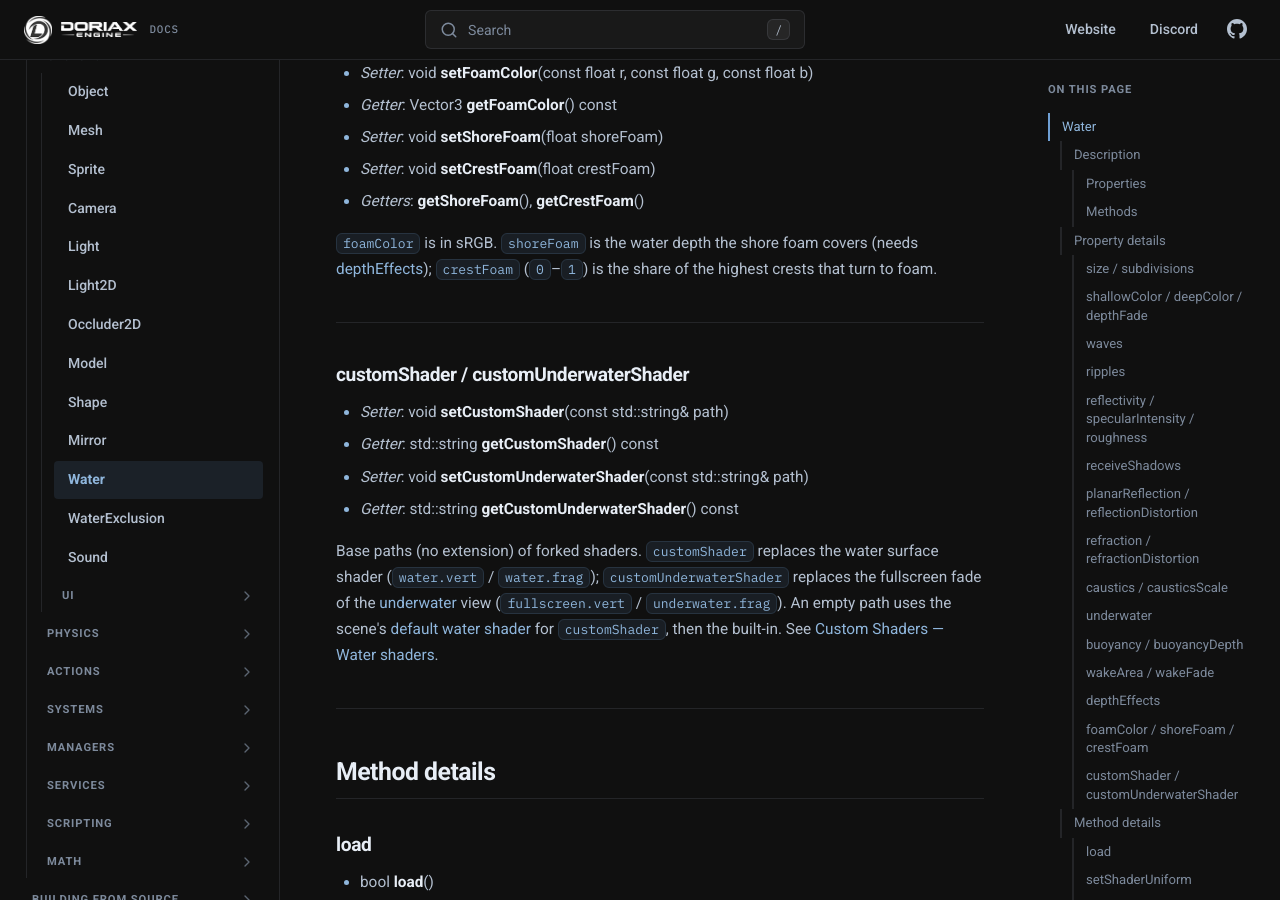
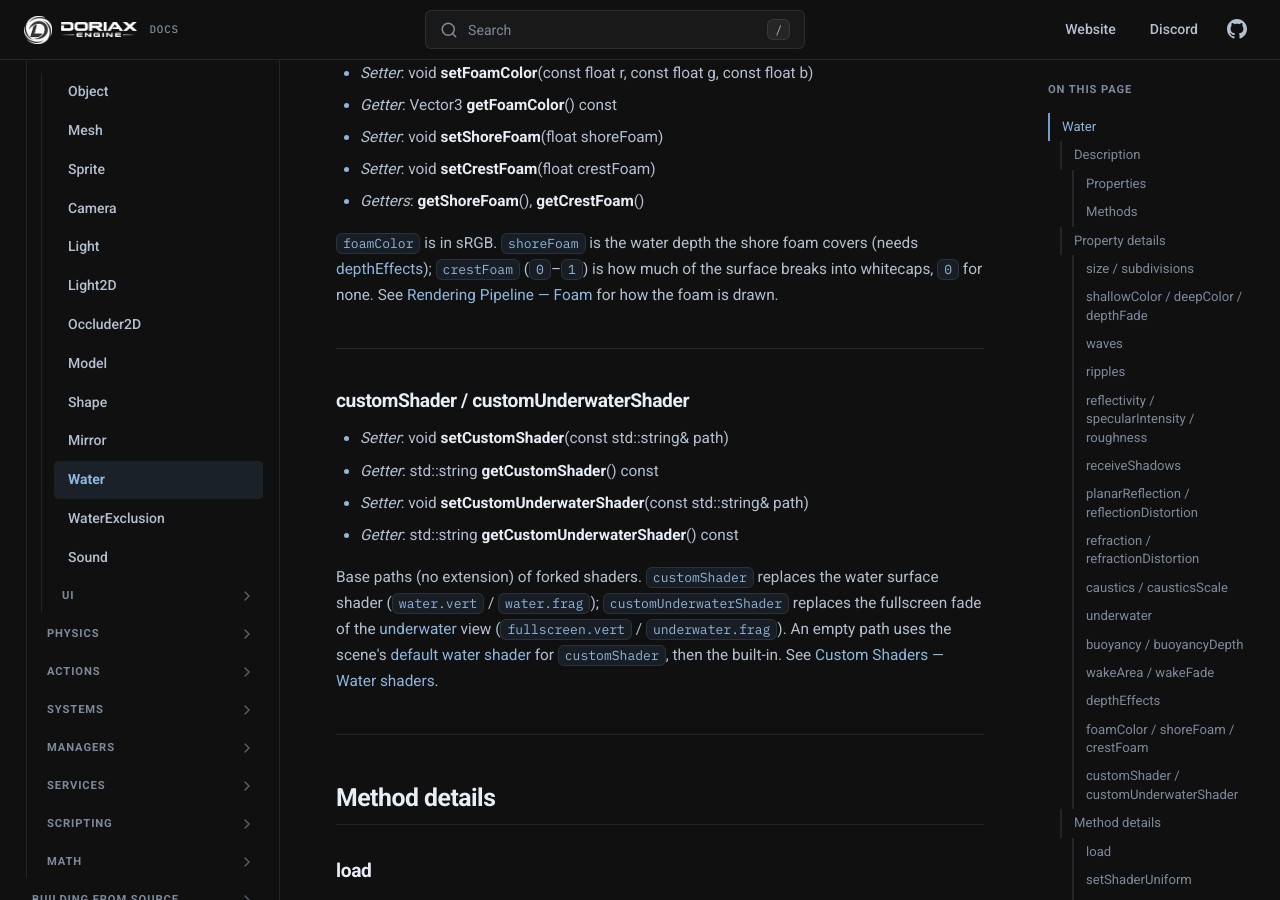
Before and after one commit to doriaxengine/doriax-docs, an MkDocs documentation site: the page built from docs/reference/classes/water.md, in a window 1280 px wide and 900 px high, scrolled down 9495 px. Built offline with MkDocs 1.6.1, drawn with Linux system fonts in a browser that asks for light colours; comment, search, counter and statistics services are not loaded.

Commit message:
Described the water foam and the post-process MCP tools

```diff
--- a/docs/reference/classes/water.md
+++ b/docs/reference/classes/water.md
@@ -353,8 +353,10 @@ has the scene depth.
 * *Getters*: **getShoreFoam**(), **getCrestFoam**()
 
 `foamColor` is in sRGB. `shoreFoam` is the water depth the shore foam covers (needs
-[depthEffects](#deptheffects)); `crestFoam` (`0`–`1`) is the share of the highest crests
-that turn to foam.
+[depthEffects](#deptheffects)); `crestFoam` (`0`–`1`) is how much of the surface breaks
+into whitecaps, `0` for none. See
+[Rendering Pipeline — Foam](../../manual/rendering-pipeline.md#foam) for how the foam is
+drawn.
 
 ---
 
```
Also changed, not shown: docs/editor/custom-shaders.md (+5 -0 lines), docs/editor/properties.md (+1 -1 lines), docs/manual/rendering-pipeline.md (+17 -0 lines).
